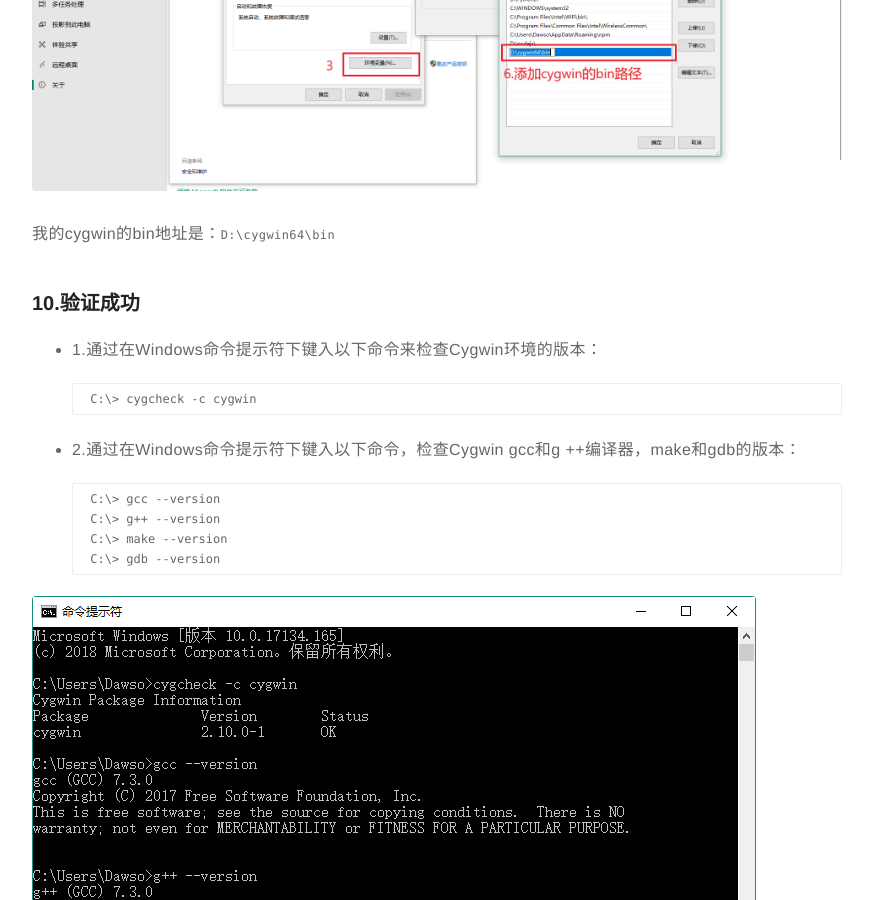
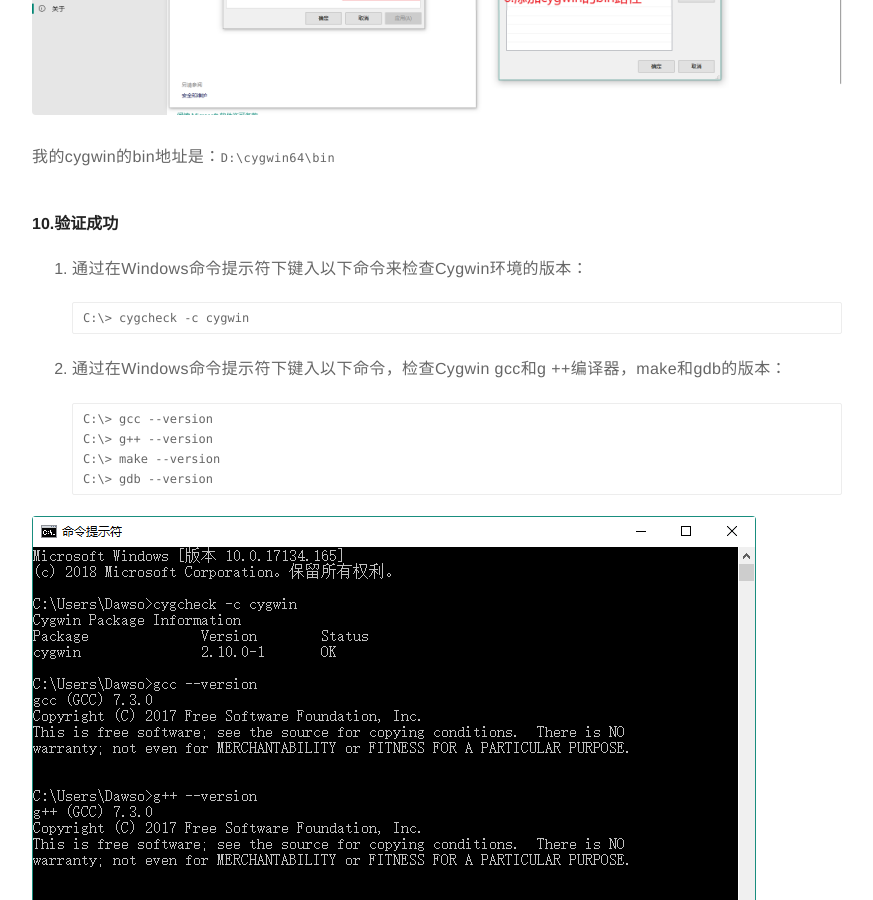
Before and after one commit to dawsonlee1790/dawsonlee1790.github.io, a Jekyll site: the page built from _posts/2018-08-03-windows环境中NetBeans使用本地终端(win10安装cygwin).md, in a window 1280 px wide and 900 px high, scrolled down 4773 px. Shown: the whole window, without its empty margins (203-1076 px from the left). Built offline with Jekyll 4.4.1, drawn with Linux system fonts in a browser that asks for light colours; comment, search, counter and statistics services are not loaded.

Commit message:
编辑文章排版《windows环境中NetBeans使用本地终端(win10安装cygwin)》

```diff
--- a/_posts/2018-08-03-windows环境中NetBeans使用本地终端(win10安装cygwin).md
+++ b/_posts/2018-08-03-windows环境中NetBeans使用本地终端(win10安装cygwin).md
@@ -13,8 +13,6 @@
 author: dawsonlee
 
 ---
-
-
 
   [1]:  /assets/posts/windows环境中NetBeans使用本地终端(win10安装cygwin)/本地终端需要cygwin.png
   [2]:  /assets/posts/windows环境中NetBeans使用本地终端(win10安装cygwin)/choose_installation_type.png
@@ -33,13 +31,13 @@
 
 ![本地终端需要cygwin][1]
 
-##  win10下安装cygwin
+#  win10下安装cygwin
 
-### 1.我们可以到Cygwin的官方网站下载Cygwin的安装程序，地址是：
+#### 1.我们可以到Cygwin的官方网站下载Cygwin的安装程序，地址是：
 
 [http://www.cygwin.com/](http://www.cygwin.com/)
 
-### 2.下载完成后，运行setup.exe程序，出现安装画面。直接点“下一步”，出现安装模式的对话框，如下图所示：
+#### 2.下载完成后，运行setup.exe程序，出现安装画面。直接点“下一步”，出现安装模式的对话框，如下图所示：
 
 ![选择安装模式][2]
 
@@ -51,21 +49,21 @@
 
 从上述三种模式中选择适合你的安装模式，这里我们选择第一种安装模式，直接从网上安装，当然在下载的同时，Cygwin组件也保存到了本地，以便以后能够再次安装。选中后，点击“下一步”。
 
-### 3.选择Cygwin的安装目录，以及一些参数的设置。默认的安装位置是C:\cygwin\，你也可以选择自己的安装目录，然后选择“下一步”
+#### 3.选择Cygwin的安装目录，以及一些参数的设置。默认的安装位置是C:\cygwin\，你也可以选择自己的安装目录，然后选择“下一步”
 
 ![选择安装目录][3]
 
-### 4.选择安装过程中从网上下载的Cygwin组件包的保存位置，选择完以后，点击“下一步”
+#### 4.选择安装过程中从网上下载的Cygwin组件包的保存位置，选择完以后，点击“下一步”
 
 ![选择组件包保存位置][4]
 
-### 5.选择网络连接的方式
+#### 5.选择网络连接的方式
 
 ![选择连接方式][5]
 
 *  Use HTTP/FTP Proxy: 你可以自己使用自己的代理服务器进行网络连接
 
-### 6.选择镜像
+#### 6.选择镜像
 
 ![选择镜像][6]
 
@@ -75,7 +73,7 @@
 
 如果上一步中你是通过代理服务器**科学上网**的话无所谓选择什么镜像啦
 
-### 7.选择需要下载安装的组件包
+#### 7.选择需要下载安装的组件包
 
 这里是通过**[参考文章](#reference)**知道的所需要的组建包：
 
@@ -87,21 +85,21 @@
 
 ![组建包][7]
 
-### 8.之后便是下一步直到完成
+#### 8.之后便是下一步直到完成
 
-### 9.设置环境变量
+#### 9.设置环境变量
 
 ![设置环境变量][8]
 
 我的cygwin的bin地址是：`D:\cygwin64\bin`
 
-### 10.验证成功
+#### 10.验证成功
 
-*  1.通过在Windows命令提示符下键入以下命令来检查Cygwin环境的版本：
+1.  通过在Windows命令提示符下键入以下命令来检查Cygwin环境的版本：
 
         C:\> cygcheck -c cygwin
 
-*  2.通过在Windows命令提示符下键入以下命令，检查Cygwin gcc和g ++编译器，make和gdb的版本：
+2.  通过在Windows命令提示符下键入以下命令，检查Cygwin gcc和g ++编译器，make和gdb的版本：
 
         C:\> gcc --version
         C:\> g++ --version
@@ -118,7 +116,7 @@
 
 
 <a id="reference"></a>
-### 参考
+#### 参考
 
 *  参考1：[Configuring NetBeans IDE 8.0 for C/C++/Fortran](https://netbeans.org/community/releases/80/cpp-setup-instructions.html#cygwin)
 
```
